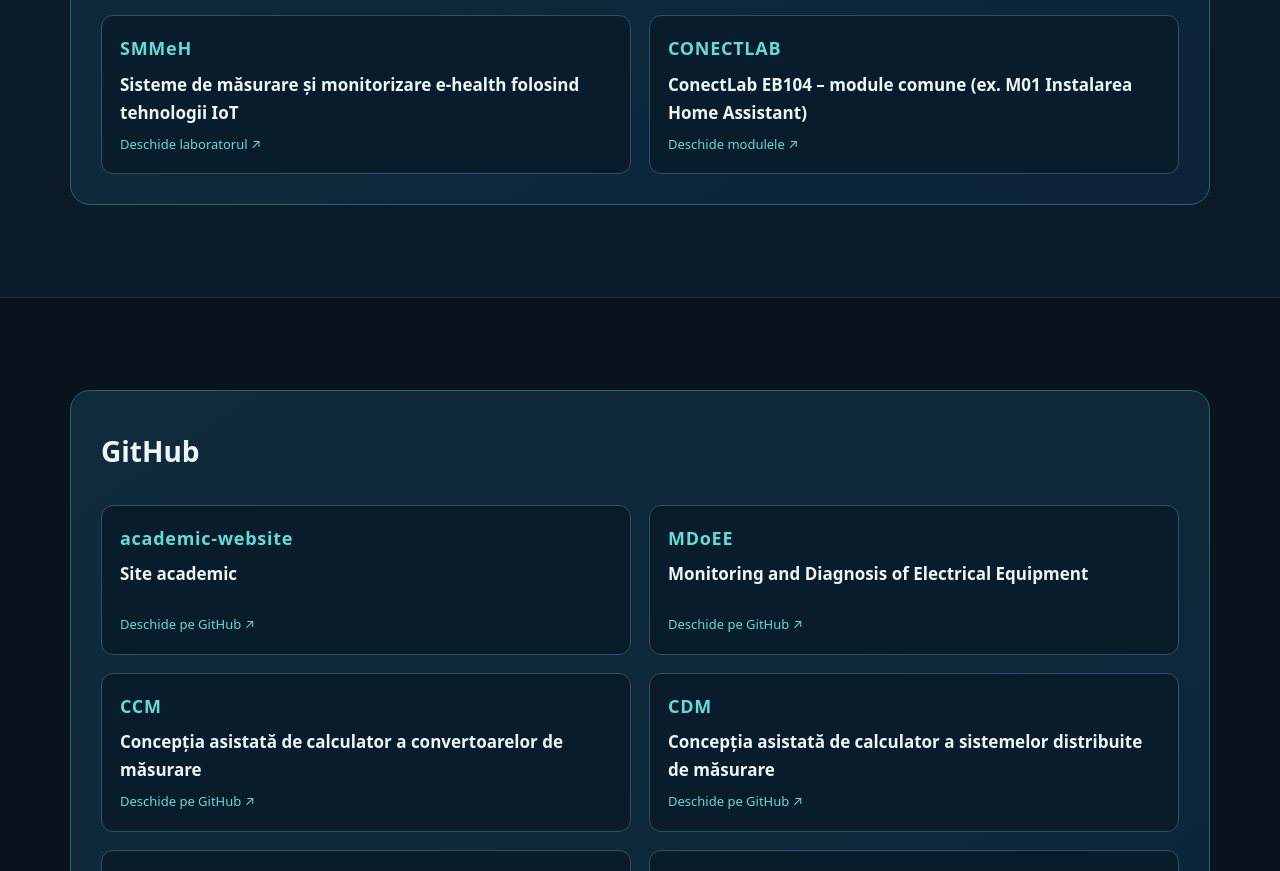
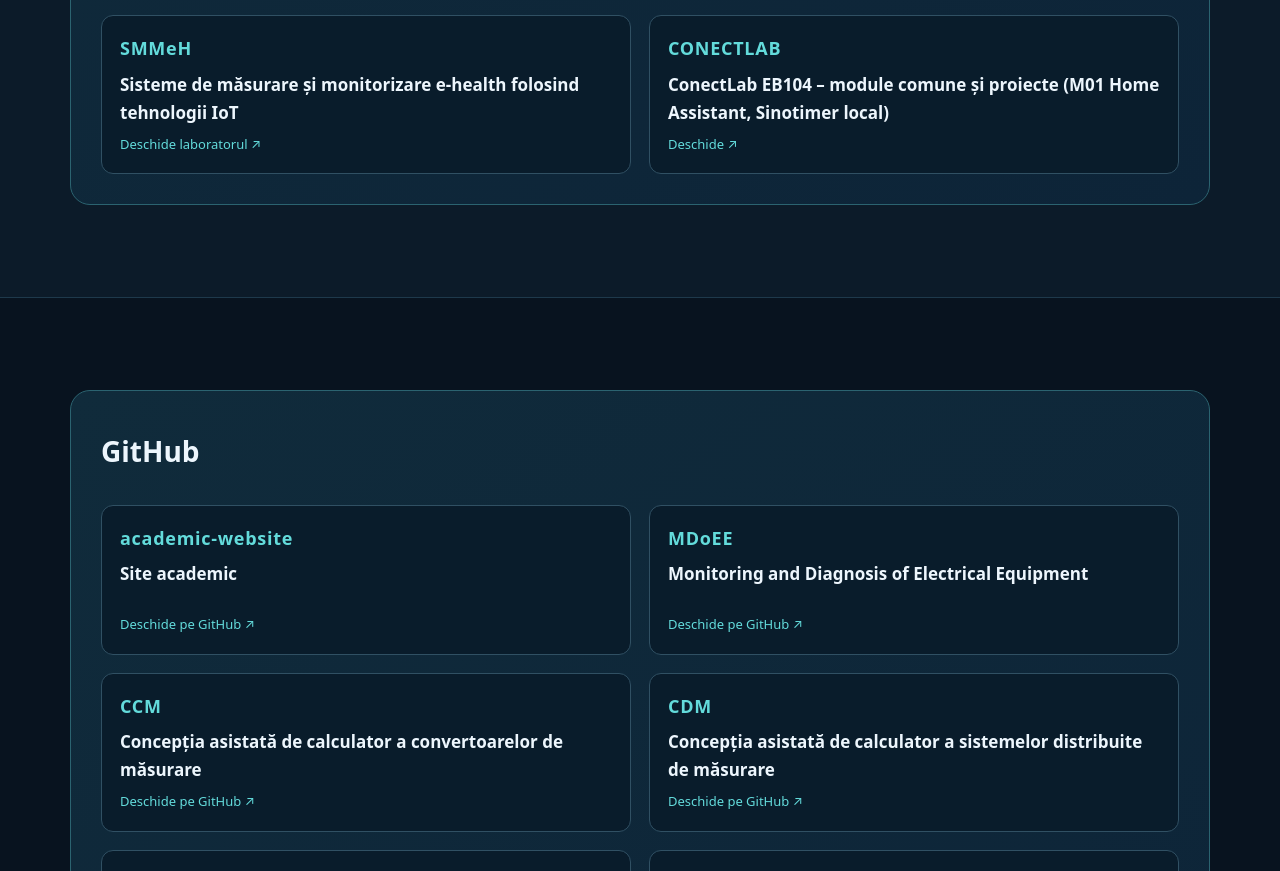
Before and after one commit to argatuflorin/argatuflorin.github.io, a plain HTML site: page index.html in a window 1280 px wide. Shown: the part 3326-4197 px from the top of the page. Drawn offline with Linux system fonts and the light colour scheme.

Commit message:
Pagina principală: cardul CONECTLAB include și proiectele (Sinotimer)
Co-Authored-By: Claude Opus 5.5 <noreply@anthropic.com>
Claude-Session: https://claude.ai/code/session_01BfH4SzPZneo4MXMqNUnoLm

```diff
--- a/index.html
+++ b/index.html
@@ -23,7 +23,7 @@ html{scroll-padding-top:105px}.links{gap:15px}.links a{font-size:13px}.section-t
 <a class="lesson" href="https://argatuflorin.github.io/CDM/" target="_blank" rel="noopener noreferrer"><span>CDM</span><strong data-ro="Concepția asistată de calculator a sistemelor distribuite de măsurare" data-en="Computer-Aided Design of Distributed Measurement Systems">Concepția asistată de calculator a sistemelor distribuite de măsurare</strong><em data-ro="Deschide laboratorul ↗" data-en="Open laboratory ↗">Deschide laboratorul ↗</em></a>
 <a class="lesson" href="https://argatuflorin.github.io/EMEC/" target="_blank" rel="noopener noreferrer"><span>EMEC</span><strong data-ro="Echipamente și metode de evaluare a calității energiei electrice" data-en="Equipment and Methods for Power Quality Assessment">Echipamente și metode de evaluare a calității energiei electrice</strong><em data-ro="Deschide laboratorul ↗" data-en="Open laboratory ↗">Deschide laboratorul ↗</em></a>
 <a class="lesson" href="https://argatuflorin.github.io/SMMeH/" target="_blank" rel="noopener noreferrer"><span>SMMeH</span><strong data-ro="Sisteme de măsurare și monitorizare e-health folosind tehnologii IoT" data-en="E-health Measurement and Monitoring Systems Using IoT Technologies">Sisteme de măsurare și monitorizare e-health folosind tehnologii IoT</strong><em data-ro="Deschide laboratorul ↗" data-en="Open laboratory ↗">Deschide laboratorul ↗</em></a>
-<a class="lesson" href="https://argatuflorin.github.io/CONECTLAB/" target="_blank" rel="noopener noreferrer"><span>CONECTLAB</span><strong data-ro="ConectLab EB104 – module comune (ex. M01 Instalarea Home Assistant)" data-en="ConectLab EB104 – shared modules (e.g. M01 Installing Home Assistant)">ConectLab EB104 – module comune (ex. M01 Instalarea Home Assistant)</strong><em data-ro="Deschide modulele ↗" data-en="Open modules ↗">Deschide modulele ↗</em></a>
+<a class="lesson" href="https://argatuflorin.github.io/CONECTLAB/" target="_blank" rel="noopener noreferrer"><span>CONECTLAB</span><strong data-ro="ConectLab EB104 – module comune și proiecte (M01 Home Assistant, Sinotimer local)" data-en="ConectLab EB104 – shared modules and projects (M01 Home Assistant, local Sinotimer)">ConectLab EB104 – module comune și proiecte (M01 Home Assistant, Sinotimer local)</strong><em data-ro="Deschide ↗" data-en="Open ↗">Deschide ↗</em></a>
 
 </div></div></div></section>
 <section class="section" id="github"><div class="container"><div class="lab" style="margin-top:0"><div class="lab-head"><div><h3>GitHub</h3></div></div><div class="lab-options">
```
